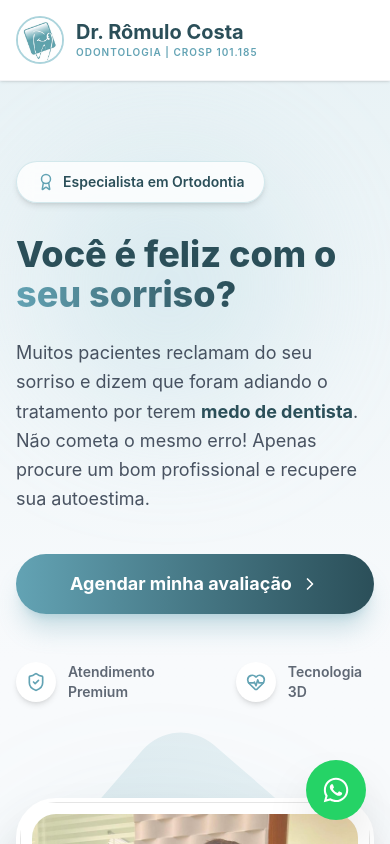
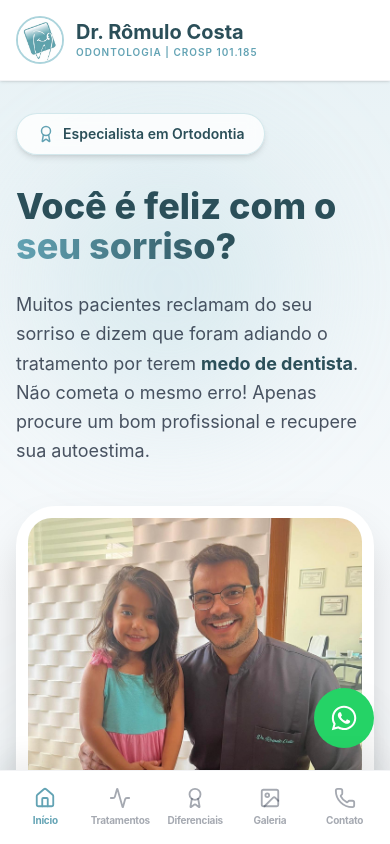
Before and after one commit to autonomousia25-hue/13-app-dr-romulo-costa, a React (Vite) app: page / in a window 390 px wide. Shown: the top 844 px of the page. Built offline with nearby package versions, Linux system fonts and the light colour scheme.

Commit message:
fix: make ToothSparkleIcon match reference image perfectly

```diff
--- a/src/App.jsx
+++ b/src/App.jsx
@@ -1,5 +1,5 @@
 import React from 'react';
-import { Phone, ShieldCheck, HeartPulse, ChevronRight, CheckCircle, Clock, MapPin, ArrowRight, Sparkles, Activity, PlusCircle, Award } from 'lucide-react';
+import { Phone, ShieldCheck, HeartPulse, ChevronRight, CheckCircle, Clock, MapPin, ArrowRight, Sparkles, Activity, PlusCircle, Award, Image, Home } from 'lucide-react';
 import { motion, AnimatePresence } from 'framer-motion';
 
 const InstagramIcon = ({ size = 24, className = "" }) => (
@@ -23,11 +23,17 @@ const ToothIcon = ({ size = 24, className = "" }) => (
   </svg>
 );
 
-const ToothSparkleIcon = ({ size = 24, className = "" }) => (
-  <svg className={className} xmlns="http://www.w3.org/2000/svg" width={size} height={size} viewBox="0 0 24 24" fill="none" stroke="currentColor" strokeWidth="1.5" strokeLinecap="round" strokeLinejoin="round">
-    <path d="M10 22a5 5 0 0 1-5-5c0-2-1-3-2-5a4 4 0 0 1 8-1.5c1-1 3-1 4 0a4 4 0 0 1 1.6 5" />
-    <path d="M10 22c0-2.3 1.7-4 4-4" />
-    <path d="M21 2l-1.5 4-4 1.5 4 1.5L21 13l1.5-4 4-1.5-4-1.5z" />
+const ToothSparkleIcon = ({ size = 24, strokeWidth = 1.5, className = "" }) => (
+  <svg className={className} xmlns="http://www.w3.org/2000/svg" width={size} height={size} viewBox="0 0 24 24" fill="none" stroke="currentColor" strokeWidth={strokeWidth} strokeLinecap="round" strokeLinejoin="round">
+    <defs>
+      <mask id="sparkle-mask">
+        <rect width="24" height="24" fill="white" />
+        <circle cx="18" cy="5" r="4.5" fill="black" />
+      </mask>
+    </defs>
+
+    <path mask="url(#sparkle-mask)" d="M12 5.5C11 4 9.5 3.5 8 3.5 5.5 3.5 3.5 5.5 3.5 8c0 2 1 3.5 1.5 5.5.5 2 1 5 3 5 1.5 0 2-2 3-4 .5-1 1.5-1 2 0 1 2 1.5 4 3 4 2 0 2.5-3 3-5 .5-2 1.5-3.5 1.5-5.5 0-2.5-2-4.5-4.5-4.5-1.5 0-3 .5-4 2z" />
+    <path d="M18 1c0 2.5 1.5 4 4 4-2.5 0-4 1.5-4 4 0-2.5-1.5-4-4-4 2.5 0 4-1.5 4-4z" />
   </svg>
 );
 
@@ -65,7 +71,7 @@ function App() {
   ];
 
   return (
-    <div className="min-h-screen bg-background font-sans text-textPrimary scroll-smooth">
+    <div className="min-h-screen bg-background font-sans text-textPrimary scroll-smooth pb-20 md:pb-0">
       {/* Navbar (Nielsen Heuristics: Clear Navigation & Consistency) */}
       <motion.nav
         initial={{ y: -100 }}
@@ -116,7 +122,7 @@ function App() {
       </motion.nav>
 
       {/* Hero Section (Disney Effect) */}
-      <section className="relative bg-gradient-to-b from-primaryLight/20 via-background to-background pt-20 pb-20 lg:pt-32 lg:pb-32 overflow-hidden">
+      <section className="relative bg-gradient-to-b from-primaryLight/20 via-background to-background pt-8 pb-20 lg:pt-32 lg:pb-32 overflow-hidden">
         {/* Floating background elements */}
         <motion.div animate={{ y: [0, -20, 0] }} transition={{ duration: 6, repeat: Infinity, ease: "easeInOut" }} className="absolute top-20 left-10 w-64 h-64 bg-primaryLight/30 rounded-full blur-3xl"></motion.div>
         <motion.div animate={{ y: [0, 30, 0] }} transition={{ duration: 8, repeat: Infinity, ease: "easeInOut" }} className="absolute bottom-10 right-10 w-96 h-96 bg-primary/10 rounded-full blur-3xl"></motion.div>
@@ -142,6 +148,16 @@ function App() {
               <motion.p variants={fadeUp} className="text-lg md:text-xl text-textPrimary/80 mb-10 leading-relaxed">
                 Muitos pacientes reclamam do seu sorriso e dizem que foram adiando o tratamento por terem <strong className="text-primaryDark">medo de dentista</strong>. Não cometa o mesmo erro! Apenas procure um bom profissional e recupere sua autoestima.
               </motion.p>
+
+              {/* Mobile Hero Image */}
+              <motion.div
+                variants={fadeUp}
+                className="relative mb-10 block lg:hidden"
+              >
+                <div className="relative rounded-[2.5rem] shadow-2xl bg-white p-2 border-4 border-white aspect-square flex items-center justify-center overflow-hidden">
+                   <img src="/drromulocosta_hero-section.jpg" alt="Dr. Rômulo Costa" className="w-full h-full object-cover rounded-3xl" />
+                </div>
+              </motion.div>
 
               <motion.div variants={fadeUp} className="flex flex-col sm:flex-row gap-4">
                 <motion.a
@@ -175,7 +191,7 @@ function App() {
               initial={{ opacity: 0, scale: 0.8, rotate: -5 }}
               animate={{ opacity: 1, scale: 1, rotate: 0 }}
               transition={{ duration: 0.8, ease: "easeOut" }}
-              className="relative mt-12 lg:mt-0"
+              className="relative hidden lg:block"
             >
                {/* Decorative background shape */}
                <motion.div
@@ -468,7 +484,7 @@ function App() {
         </div>
       </footer>
 
-      {/* Floating WhatsApp Button */}
+      {/* Botão Flutuante WhatsApp */}
       <motion.a
         initial={{ scale: 0 }}
         animate={{ scale: 1 }}
@@ -478,11 +494,35 @@ function App() {
         href="https://api.whatsapp.com/send?phone=5512974071990"
         target="_blank"
         rel="noreferrer"
-        className="fixed bottom-6 right-6 bg-[#25D366] text-white p-4 rounded-full shadow-2xl z-50 flex items-center justify-center group"
+        className="fixed bottom-24 md:bottom-6 right-4 md:right-6 bg-[#25D366] text-white p-4 rounded-full shadow-2xl z-50 flex items-center justify-center group"
       >
         <span className="absolute inline-flex h-full w-full rounded-full bg-[#25D366] opacity-75 animate-ping"></span>
         <WhatsAppIcon size={28} className="relative z-10" />
       </motion.a>
+
+      {/* Mobile Bottom Tab Bar */}
+      <div className="md:hidden fixed bottom-0 left-0 right-0 bg-white border-t border-gray-100 z-50 px-2 py-2 flex justify-between items-center shadow-[0_-10px_30px_rgba(0,0,0,0.08)] pb-safe">
+        <a href="#" className="flex flex-col items-center gap-1 text-primary hover:text-primaryDark p-2 flex-1">
+          <Home size={22} strokeWidth={2} />
+          <span className="text-[10px] font-bold tracking-tight">Início</span>
+        </a>
+        <a href="#tratamentos" className="flex flex-col items-center gap-1 text-textPrimary/40 hover:text-primary p-2 flex-1">
+          <Activity size={22} strokeWidth={2} />
+          <span className="text-[10px] font-bold tracking-tight">Tratamentos</span>
+        </a>
+        <a href="#diferenciais" className="flex flex-col items-center gap-1 text-textPrimary/40 hover:text-primary p-2 flex-1">
+          <Award size={22} strokeWidth={2} />
+          <span className="text-[10px] font-bold tracking-tight">Diferenciais</span>
+        </a>
+        <a href="#galeria" className="flex flex-col items-center gap-1 text-textPrimary/40 hover:text-primary p-2 flex-1">
+          <Image size={22} strokeWidth={2} />
+          <span className="text-[10px] font-bold tracking-tight">Galeria</span>
+        </a>
+        <a href="#contato" className="flex flex-col items-center gap-1 text-textPrimary/40 hover:text-primary p-2 flex-1">
+          <Phone size={22} strokeWidth={2} />
+          <span className="text-[10px] font-bold tracking-tight">Contato</span>
+        </a>
+      </div>
 
     {/* Lightbox / Modal de Imagem */}
       <AnimatePresence>
```
